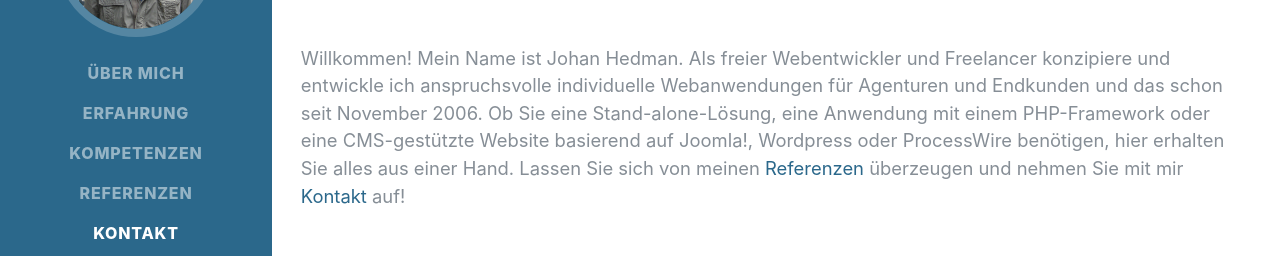
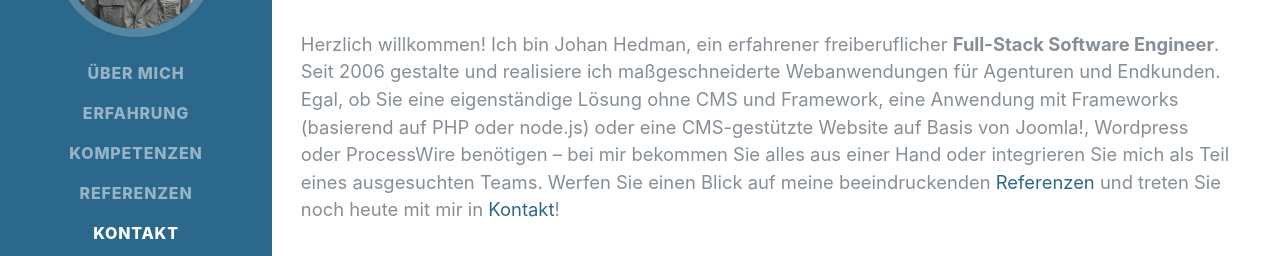
Before and after one commit to echo75/hedman-docker, a plain HTML site: page app/public/index.html in a window 1280 px wide. Shown: the part 339-595 px from the top of the page. Drawn offline with Linux system fonts and the light colour scheme; a web font is replaced by a local one.

Commit message:
alternation of elevator pitch/intro

```diff
--- a/app/public/index.html
+++ b/app/public/index.html
@@ -67,7 +67,7 @@
         <div class="subheading mb-5">Schulstr. 4b · 79111 Freiburg i. Br. · +49 (0)761 - 48996749 ·
           <a href="javascript:linkTo_UnCryptMailto('nbjmup;kpiboAifenbo/ef');">&#106;&#111;&#104;an&#64;he&#100;ma&#110;.&#100;e</a>
         </div>
-        <p class="lead mb-5">Willkommen! Mein Name ist Johan Hedman. Als freier Webentwickler und Freelancer konzipiere und entwickle ich anspruchsvolle individuelle Webanwendungen für Agenturen und Endkunden und das schon seit November 2006. Ob Sie eine Stand-alone-Lösung, eine Anwendung mit einem PHP-Framework oder eine CMS-gestützte Website basierend auf Joomla!, Wordpress oder ProcessWire benötigen, hier erhalten Sie alles aus einer Hand. Lassen Sie sich von meinen <a class="js-scroll-trigger" href="#portfolio">Referenzen</a> überzeugen und nehmen Sie mit mir <a class="js-scroll-trigger" href="#contact">Kontakt</a> auf!</p>
+        <p class="lead mb-5">Herzlich willkommen! Ich bin Johan Hedman, ein erfahrener freiberuflicher <strong>Full-Stack Software Engineer</strong>. Seit 2006 gestalte und realisiere ich maßgeschneiderte Webanwendungen für Agenturen und Endkunden. Egal, ob Sie eine eigenständige Lösung ohne CMS und Framework, eine Anwendung mit Frameworks (basierend auf PHP oder node.js) oder eine CMS-gestützte Website auf Basis von Joomla!, Wordpress oder ProcessWire benötigen – bei mir bekommen Sie alles aus einer Hand oder integrieren Sie mich als Teil eines ausgesuchten Teams. Werfen Sie einen Blick auf meine beeindruckenden <a class="js-scroll-trigger" href="#portfolio">Referenzen</a> und treten Sie noch heute mit mir in <a class="js-scroll-trigger" href="#contact">Kontakt</a>!</p>
         <div class="social-icons">
           <a href="https://www.linkedin.com/in/nils-johan-hedman-b55031189/" target="_blank">
             <i class="fab fa-linkedin-in"></i>
```
